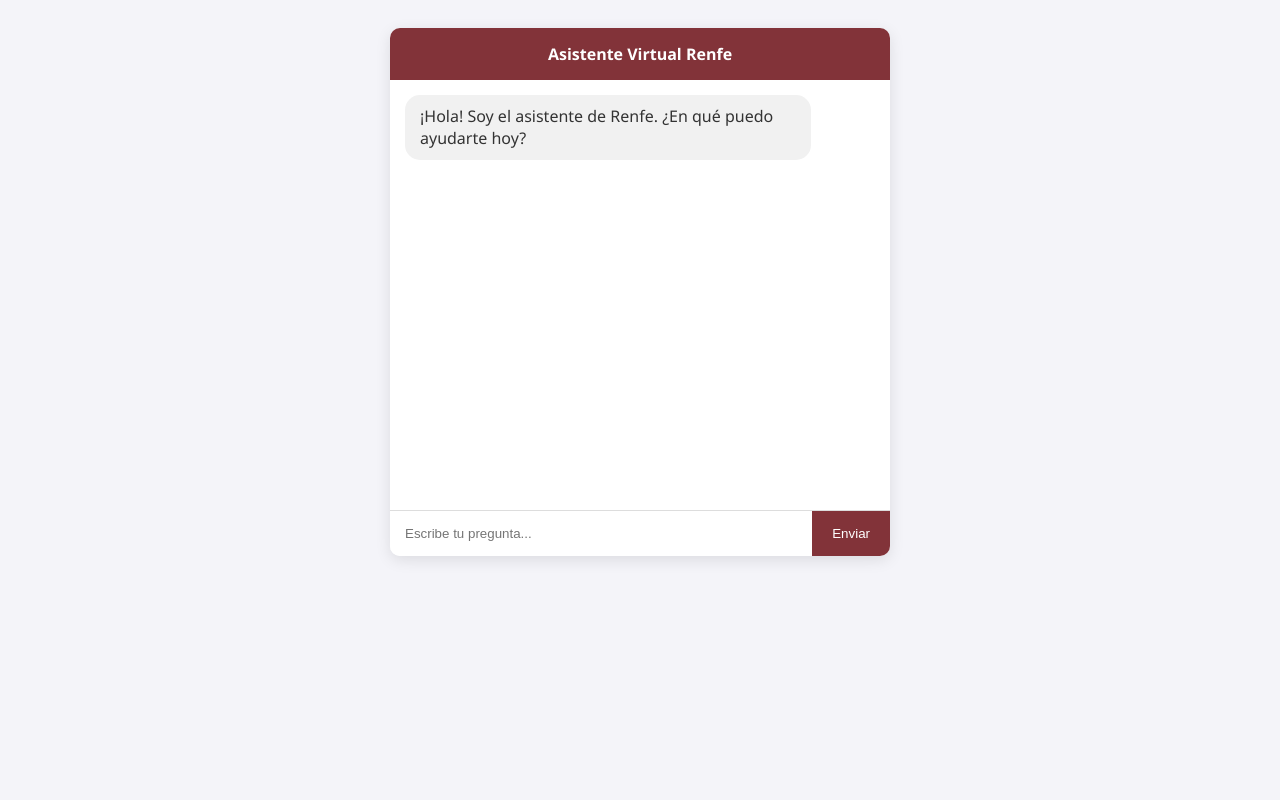
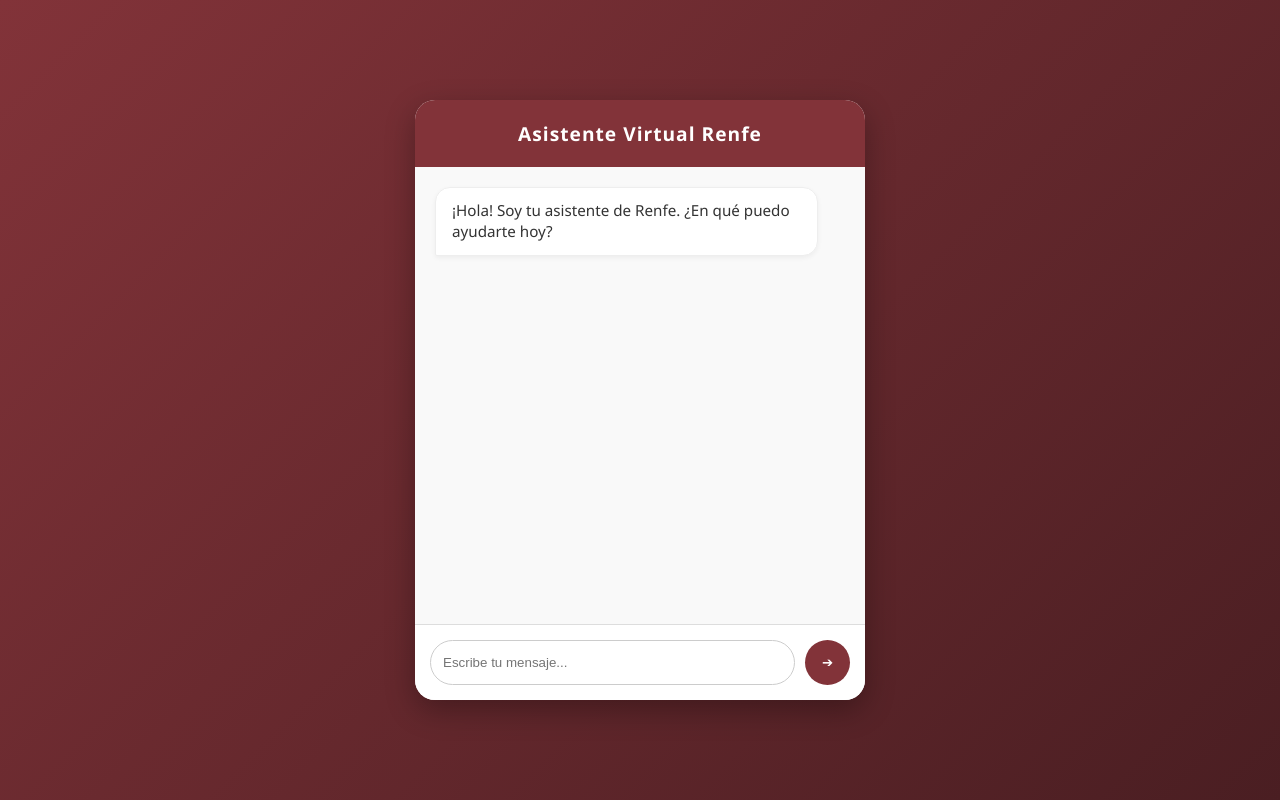
Before and after one commit to AdnanHamidoun-Tajamar/renfe-qa-web, a plain HTML site: page index.html in a window 1280 px wide. Drawn offline with Linux system fonts and the light colour scheme.

Commit message:
Add files via upload

```diff
--- a/index.html
+++ b/index.html
@@ -3,57 +3,138 @@
 <head>
     <meta charset="UTF-8">
     <meta name="viewport" content="width=device-width, initial-scale=1.0">
-    <title>Atención al Cliente - Renfe AI</title>
+    <title>Renfe AI - Soporte Inteligente</title>
     <style>
-        body { font-family: 'Segoe UI', Tahoma, Geneva, Verdana, sans-serif; background-color: #f4f4f9; display: flex; justify-content: center; padding: 20px; }
-        .chat-container { width: 100%; max-width: 500px; background: white; border-radius: 10px; box-shadow: 0 4px 15px rgba(0,0,0,0.1); overflow: hidden; }
-        .header { background: #823339; color: white; padding: 15px; text-align: center; font-weight: bold; }
-        #chat-box { height: 400px; overflow-y: auto; padding: 15px; display: flex; flex-direction: column; gap: 10px; }
-        .msg { padding: 10px 15px; border-radius: 15px; max-width: 80%; line-height: 1.4; }
-        .user { align-self: flex-end; background: #e1f5fe; color: #01579b; }
-        .bot { align-self: flex-start; background: #f1f1f1; color: #333; }
-        .input-area { display: flex; border-top: 1px solid #ddd; }
-        input { flex: 1; border: none; padding: 15px; outline: none; }
-        button { background: #823339; color: white; border: none; padding: 0 20px; cursor: pointer; }
+        :root {
+            --renfe-purple: #823339;
+            --renfe-light: #f4f4f4;
+            --user-msg: #e3f2fd;
+            --bot-msg: #ffffff;
+        }
+
+        body {
+            font-family: 'Segoe UI', Roboto, sans-serif;
+            background: linear-gradient(135deg, #823339 0%, #4a1e22 100%);
+            margin: 0;
+            display: flex;
+            justify-content: center;
+            align-items: center;
+            height: 100vh;
+        }
+
+        .chat-card {
+            width: 90%;
+            max-width: 450px;
+            height: 600px;
+            background: var(--renfe-light);
+            border-radius: 20px;
+            display: flex;
+            flex-direction: column;
+            box-shadow: 0 10px 30px rgba(0,0,0,0.3);
+            overflow: hidden;
+        }
+
+        .chat-header {
+            background: var(--renfe-purple);
+            color: white;
+            padding: 20px;
+            text-align: center;
+            font-size: 1.2em;
+            font-weight: bold;
+            letter-spacing: 1px;
+        }
+
+        #chat-content {
+            flex: 1;
+            padding: 20px;
+            overflow-y: auto;
+            display: flex;
+            flex-direction: column;
+            gap: 15px;
+            background: #f9f9f9;
+        }
+
+        .bubble {
+            max-width: 85%;
+            padding: 12px 16px;
+            border-radius: 15px;
+            font-size: 0.95em;
+            line-height: 1.4;
+            box-shadow: 0 2px 5px rgba(0,0,0,0.05);
+            animation: fadeIn 0.3s ease;
+        }
+
+        @keyframes fadeIn { from { opacity: 0; transform: translateY(10px); } to { opacity: 1; transform: translateY(0); } }
+
+        .user { align-self: flex-end; background: var(--user-msg); color: #1565c0; border-bottom-right-radius: 2px; }
+        .bot { align-self: flex-start; background: var(--bot-msg); color: #333; border-bottom-left-radius: 2px; border: 1px solid #eee; }
+
+        .input-box {
+            display: flex;
+            padding: 15px;
+            background: white;
+            border-top: 1px solid #ddd;
+        }
+
+        input {
+            flex: 1;
+            border: 1px solid #ccc;
+            padding: 12px;
+            border-radius: 25px;
+            outline: none;
+            transition: border 0.3s;
+        }
+
+        input:focus { border-color: var(--renfe-purple); }
+
+        button {
+            background: var(--renfe-purple);
+            color: white;
+            border: none;
+            width: 45px;
+            height: 45px;
+            border-radius: 50%;
+            margin-left: 10px;
+            cursor: pointer;
+            transition: transform 0.2s;
+        }
+
+        button:hover { transform: scale(1.1); }
     </style>
 </head>
 <body>
 
-<div class="chat-container">
-    <div class="header">Asistente Virtual Renfe</div>
-    <div id="chat-box">
-        <div class="msg bot">¡Hola! Soy el asistente de Renfe. ¿En qué puedo ayudarte hoy?</div>
+<div class="chat-card">
+    <div class="chat-header">Asistente Virtual Renfe</div>
+    <div id="chat-content">
+        <div class="bubble bot">¡Hola! Soy tu asistente de Renfe. ¿En qué puedo ayudarte hoy?</div>
     </div>
-    <div class="input-area">
-        <input type="text" id="userInput" placeholder="Escribe tu pregunta..." onkeypress="if(event.key === 'Enter') sendMessage()">
-        <button onclick="sendMessage()">Enviar</button>
+    <div class="input-box">
+        <input type="text" id="userInput" placeholder="Escribe tu mensaje..." onkeypress="if(event.key === 'Enter') handleSend()">
+        <button onclick="handleSend()">➔</button>
     </div>
 </div>
 
 <script>
-    // CONFIGURACIÓN CORREGIDA
-    // Solo la URL base, sin parámetros al final
+    // RECUERDA ACTUALIZAR ESTOS DATOS CON LOS QUE COPIASTE ANTES
     const AZURE_ENDPOINT = "https://adnanlanguage2.cognitiveservices.azure.com";
-    // Solo la clave (el chorizo de letras y números), sin el comando curl
     const AZURE_KEY = "7DplX4St4gB7SWc78vjGwHWcgLquTdMIcz5wZkoODbyo9lDbK4XnJQQJ99CAACYeBjFXJ3w3AAAaACOG4Eyi";
     const PROJECT_NAME = "FaqsRenfe";
-    const DEPLOYMENT_NAME = "production";
 
-    async function sendMessage() {
+    async function handleSend() {
         const input = document.getElementById("userInput");
-        const chatBox = document.getElementById("chat-box");
-        const question = input.value.trim();
+        const chatContent = document.getElementById("chat-content");
+        const text = input.value.trim();
 
-        if (!question) return;
+        if (!text) return;
 
-        // Mostrar mensaje del usuario
-        chatBox.innerHTML += `<div class="msg user">${question}</div>`;
+        // Mensaje Usuario
+        chatContent.innerHTML += `<div class="bubble user">${text}</div>`;
         input.value = "";
-        chatBox.scrollTop = chatBox.scrollHeight;
+        chatContent.scrollTop = chatContent.scrollHeight;
 
         try {
-            // Construimos la URL correctamente con los parámetros necesarios
-            const url = `${AZURE_ENDPOINT}/language/:query-knowledgebases?projectName=${PROJECT_NAME}&api-version=2021-10-01&deploymentName=${DEPLOYMENT_NAME}`;
+            const url = `${AZURE_ENDPOINT}/language/:query-knowledgebases?projectName=${PROJECT_NAME}&api-version=2021-10-01&deploymentName=production`;
 
             const response = await fetch(url, {
                 method: "POST",
@@ -61,26 +142,18 @@
                     "Ocp-Apim-Subscription-Key": AZURE_KEY,
                     "Content-Type": "application/json"
                 },
-                body: JSON.stringify({
-                    top: 1,
-                    question: question,
-                    includeUnstructuredSources: true
-                })
+                body: JSON.stringify({ top: 1, question: text })
             });
 
             const data = await response.json();
+            const botAnswer = data.answers[0].answer;
 
-            if (data.answers && data.answers.length > 0) {
-                const answer = data.answers[0].answer;
-                chatBox.innerHTML += `<div class="msg bot">${answer}</div>`;
-            } else {
-                chatBox.innerHTML += `<div class="msg bot">Lo siento, no he encontrado información sobre eso.</div>`;
-            }
-        } catch (error) {
-            console.error(error);
-            chatBox.innerHTML += `<div class="msg bot" style="color:red">Error de conexión. Revisa la consola del navegador.</div>`;
+            // Mensaje Bot
+            chatContent.innerHTML += `<div class="bubble bot">${botAnswer}</div>`;
+        } catch (e) {
+            chatContent.innerHTML += `<div class="bubble bot" style="color:red">Error de conexión con el servicio.</div>`;
         }
-        chatBox.scrollTop = chatBox.scrollHeight;
+        chatContent.scrollTop = chatContent.scrollHeight;
     }
 </script>
 
```
